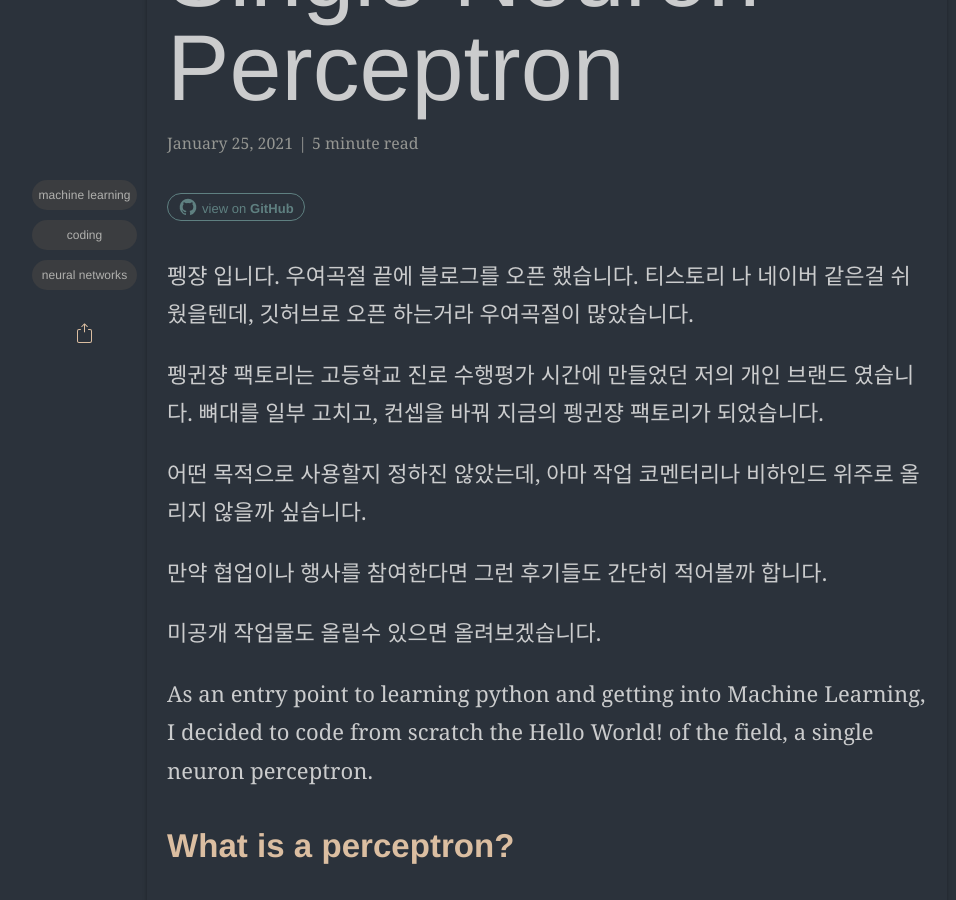
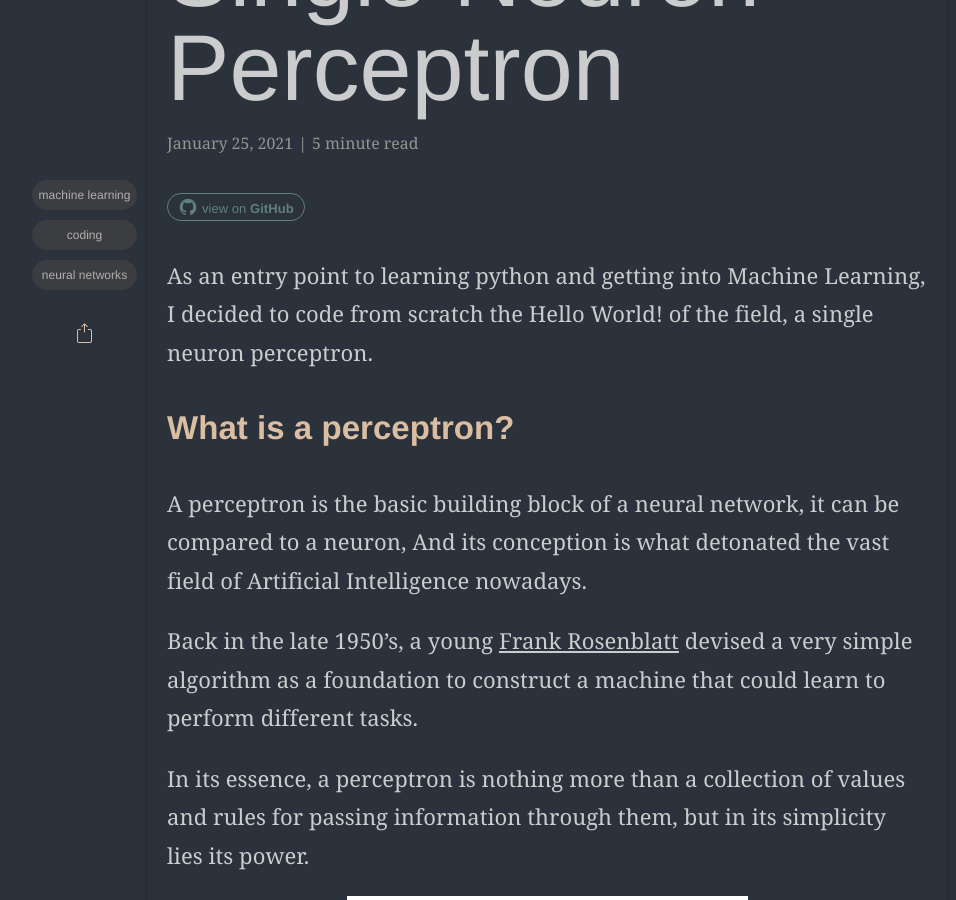
Before and after one commit to penguinjeanfactory/penguinjeanfactory.github.io, a Jekyll site: the page built from _posts/2021-01-25-single-neuron-perceptron.markdown, in a window 1280 px wide and 900 px high, scrolled down 696 px. Shown: the whole window, without its empty margins (93-1049 px from the left). Built offline with Jekyll 4.4.1, drawn with Linux system fonts in a browser that asks for light colours; some web fonts are replaced; formulas are drawn with MathJax 3.

Commit message:
Update 2021-01-25-single-neuron-perceptron.markdown

```diff
--- a/_posts/2021-01-25-single-neuron-perceptron.markdown
+++ b/_posts/2021-01-25-single-neuron-perceptron.markdown
@@ -11,21 +11,6 @@ author: Armando Maynez
 github:  amaynez/Perceptron/
 mathjax: yes
 ---
-펭쟝 입니다. 우여곡절 끝에 블로그를 오픈 했습니다. 티스토리 나 네이버 같은걸 쉬웠을텐데, 깃허브로 오픈 하는거라 우여곡절이 많았습니다.
-
-펭귄쟝 팩토리는 고등학교 진로 수행평가 시간에 만들었던 저의 개인 브랜드 였습니다. 뼈대를 일부 고치고, 컨셉을 바꿔 지금의 펭귄쟝 팩토리가 되었습니다.
-
-
-
-어떤 목적으로 사용할지 정하진 않았는데, 아마 작업 코멘터리나 비하인드 위주로 올리지 않을까 싶습니다.
-
-만약 협업이나 행사를 참여한다면 그런 후기들도 간단히 적어볼까 합니다.
-
-미공개 작업물도 올릴수 있으면 올려보겠습니다.
-
-
-
-
 As an entry point to learning python and getting into Machine Learning, I decided to code from scratch the Hello World! of the field, a single neuron perceptron.
 
 ## What is a perceptron?
```
